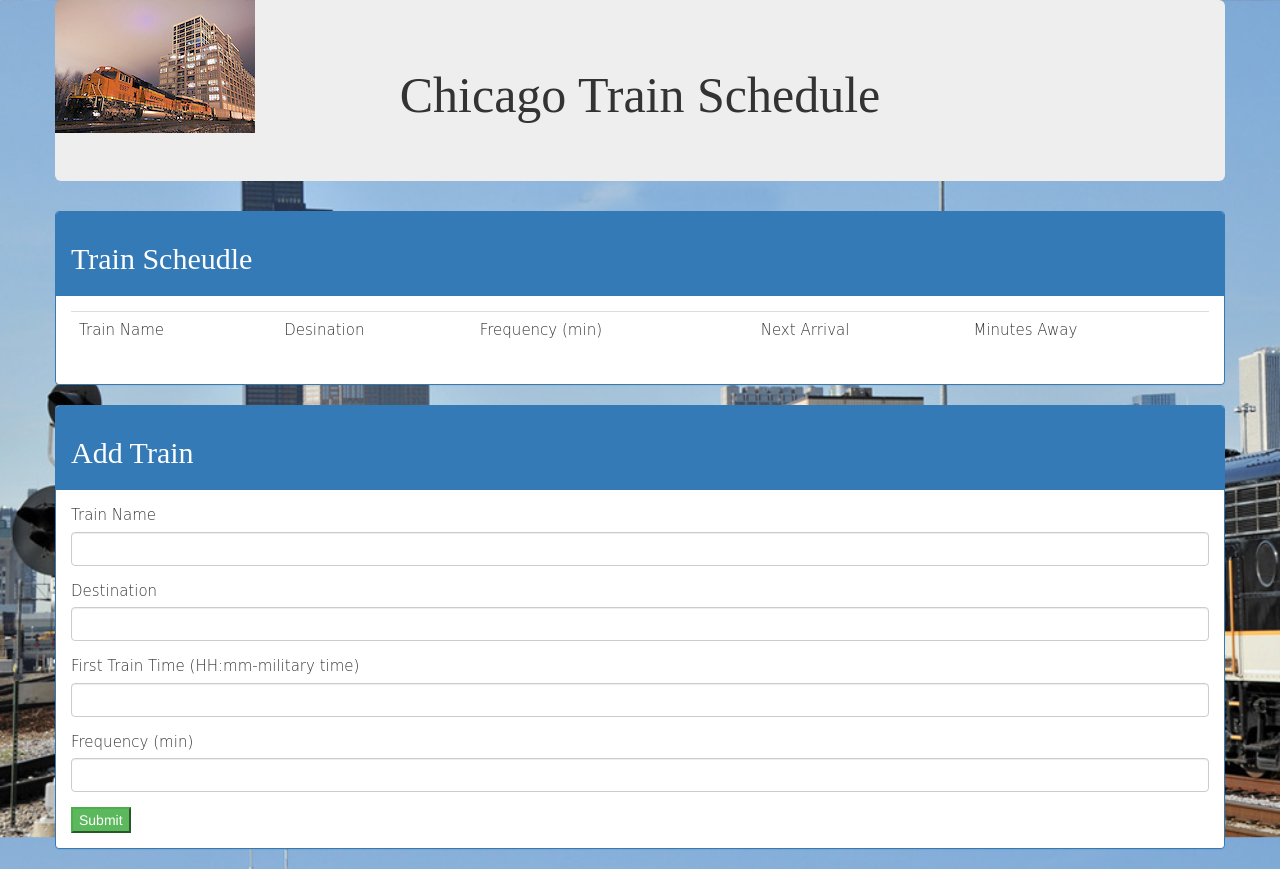
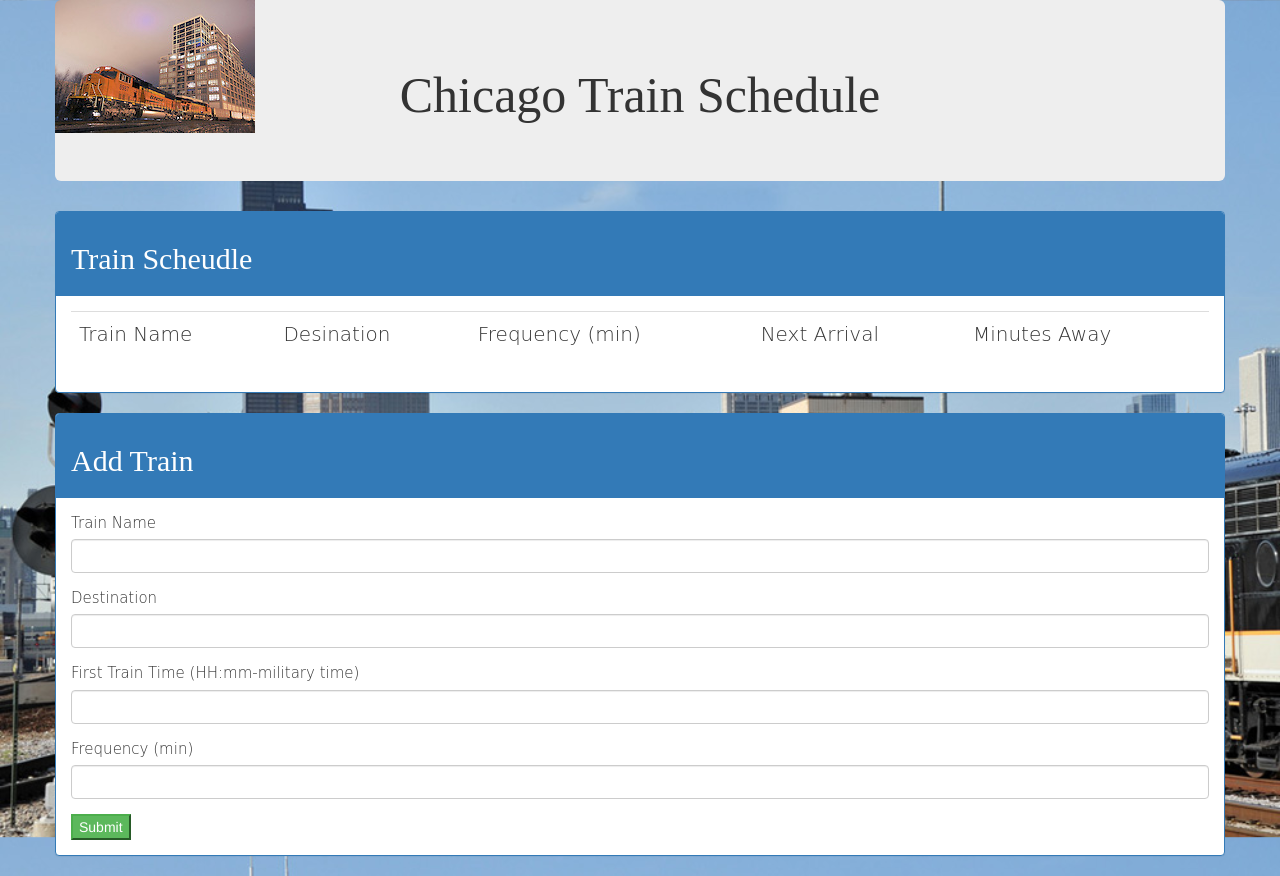
Before and after one commit to ptpeck357/Firebase, a plain HTML site: page index.html in a window 1280 px wide. Drawn offline with nearby package versions, Linux system fonts and the light colour scheme; no server answers; a web font is replaced by a local one.

Commit message:
Adding style to the font in the 'tbody'

```diff
--- a/assets/css/style.css
+++ b/assets/css/style.css
@@ -17,7 +17,7 @@ body {
 
 #tabletitle, th {
 	font-family: 'Shrikhand', cursive;
-	font-size: 15px;
+	font-size: 20px;
 	font-weight: 200;
 }
 
@@ -31,3 +31,8 @@ body {
 	font-family: 'Arbutus Slab', serif;
 	font-size: 30px;
 }
+
+tbody {
+	font-family: 'Marcellus SC', serif;
+	font-size: 18px;
+}
```
